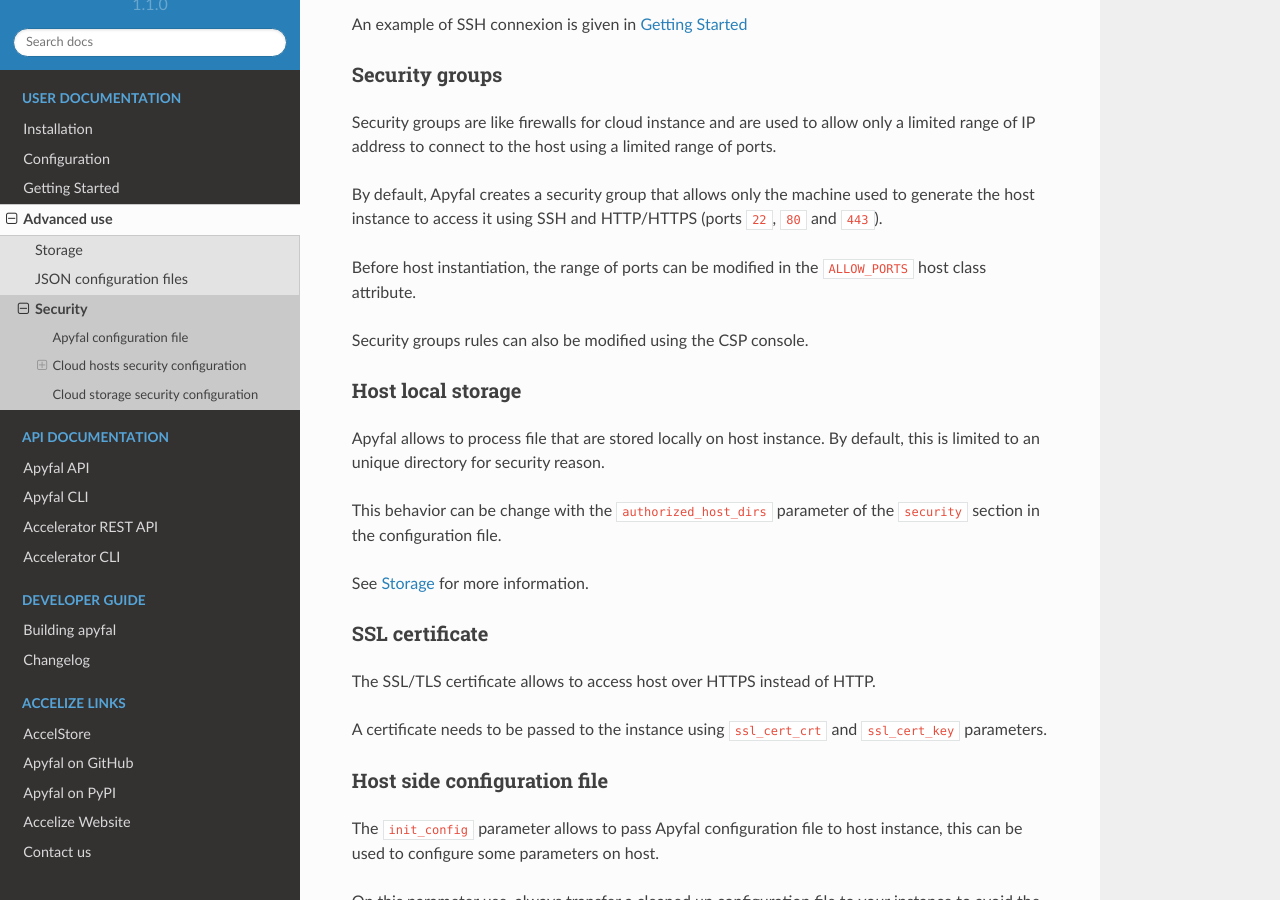
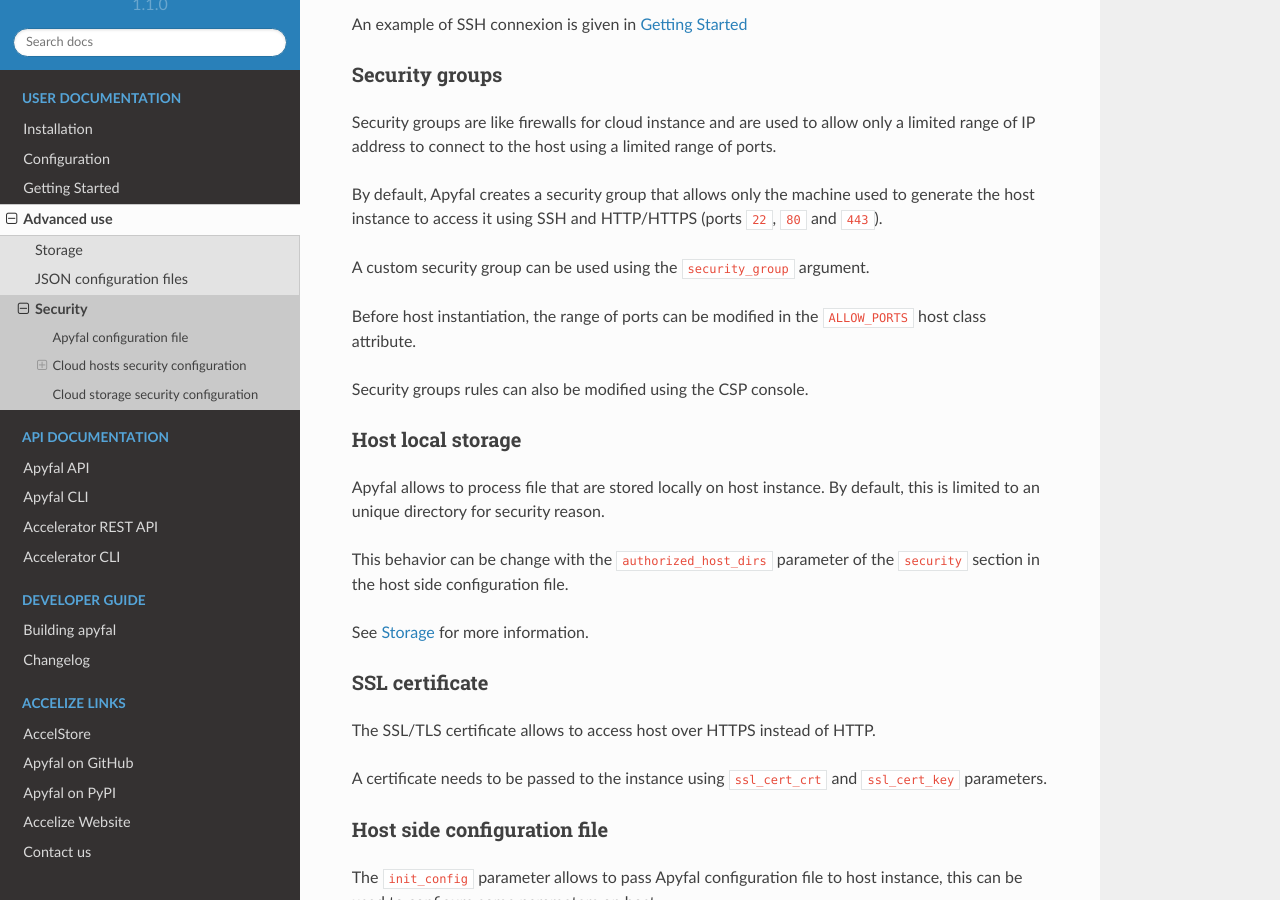
Before and after one commit to Accelize/apyfal, a Sphinx documentation site: the page built from docs/advanced_security.rst, in a window 1280 px wide and 900 px high, scrolled down 599 px. Built offline with Sphinx 7.4.7 and the Read the Docs theme 2.0.0, drawn with Linux system fonts in a browser that asks for light colours; pages that are not in the unit, such as notebooks, are missing from menus.

Commit message:
Updates documentation.

```diff
--- a/docs/advanced_security.rst
+++ b/docs/advanced_security.rst
@@ -37,6 +37,8 @@ By default, Apyfal creates a security group that allows only the machine used
 to generate the host instance to access it using SSH and HTTP/HTTPS
 (ports ``22``, ``80`` and ``443``).
 
+A custom security group can be used using the ``security_group`` argument.
+
 Before host instantiation, the range of ports can be modified in the
 ``ALLOW_PORTS`` host class attribute.
 
@@ -49,7 +51,7 @@ Apyfal allows to process file that are stored locally on host instance.
 By default, this is limited to an unique directory for security reason.
 
 This behavior can be change with the ``authorized_host_dirs`` parameter of
-the ``security`` section in the configuration file.
+the ``security`` section in the host side configuration file.
 
 See :doc:`advanced_storage` for more information.
 
```
